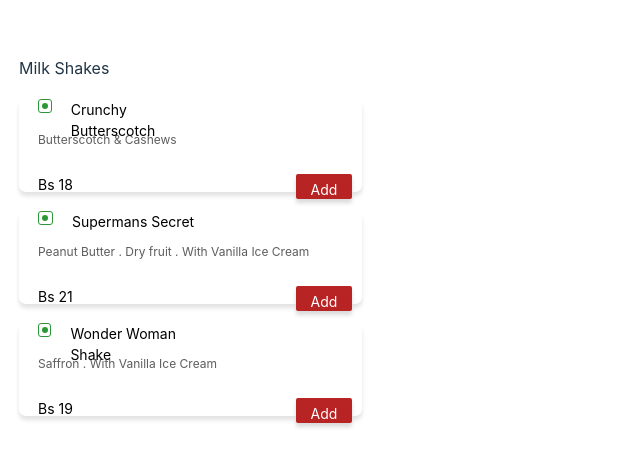
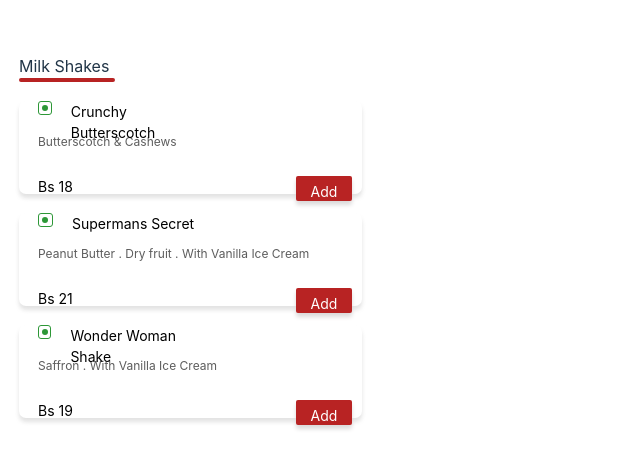
Before and after one commit to Victor78970513/2Parcial, a React (Vite) app: page / in a window 1280 px wide. Shown: the part 164-632 px from the top of the page, without its empty margins (0-640 px from the left). Built offline with nearby package versions, Linux system fonts and the light colour scheme.

Commit message:
Milk Shakes List realizado

```diff
--- a/src/components/MilkShakeList.css
+++ b/src/components/MilkShakeList.css
@@ -1,3 +1,9 @@
-.title-list{
-    margin-left: 19px;
+.title-list {
+  margin-left: 19px;
 }
+.line {
+  width: 92px;
+  border: 2px solid #b82323;
+  border-radius: 10px;
+  transform: rotate(180deg);
+}
--- a/src/components/MilkShakeList.jsx
+++ b/src/components/MilkShakeList.jsx
@@ -6,6 +6,7 @@ const MilkShakeList = () => {
     <div>
         <div className='title-list'>
           <span >Milk Shakes</span>
+          <div className='line'></div>
         </div>
         <CardRestauran/>
     </div>
```
